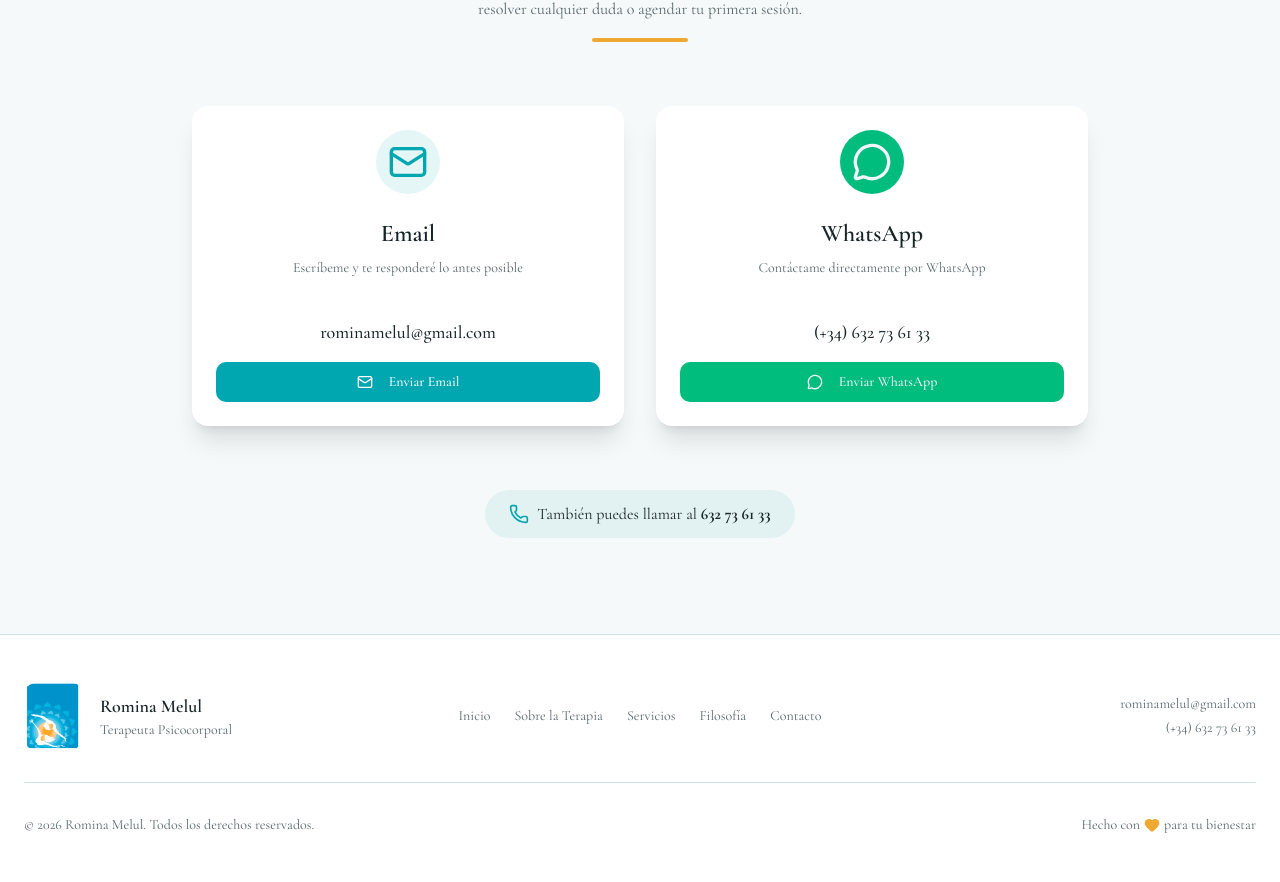
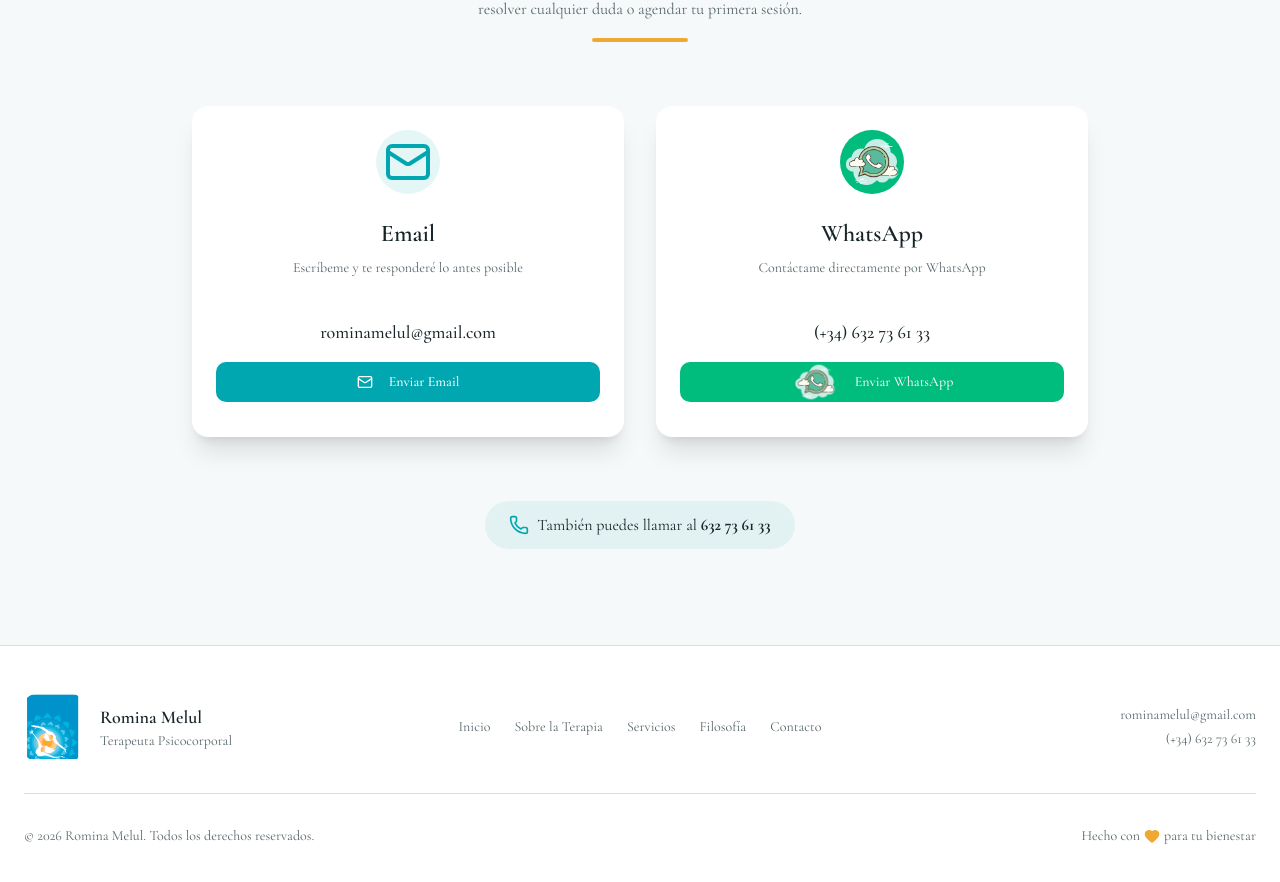
Before and after one commit to fitoji/rominamelul, a Next.js app: page / in a window 1280 px wide. Shown: the part 4316-5198 px from the top of the page. Built offline with nearby package versions, Linux system fonts and the light colour scheme.

Commit message:
icono watap

```diff
--- a/components/contact.tsx
+++ b/components/contact.tsx
@@ -6,7 +6,7 @@ import {
   CardHeader,
   CardTitle,
 } from '@/components/ui/card'
-import { Mail, MessageCircle, Phone } from 'lucide-react'
+import { Mail, Phone } from 'lucide-react'
 import Link from 'next/link'
 
 export function Contact() {
@@ -21,13 +21,20 @@ export function Contact() {
       color: 'primary',
     },
     {
-      icon: MessageCircle,
+      icon: (
+        <img
+          src="/icons8-whatsapp-100.png"
+          alt="WhatsApp"
+          className="h-16 w-16"
+        />
+      ),
       title: 'WhatsApp',
       description: 'Contáctame directamente por WhatsApp',
       value: '(+34) 632 73 61 33',
       href: 'https://wa.me/34632736133?text=Hola%20Romina,%20me%20gustaría%20obtener%20información%20sobre%20la%20Terapia%20Psicocorporal',
       buttonText: 'Enviar WhatsApp',
       color: 'accent',
+      isCustomIcon: true,
     },
   ]
 
@@ -65,13 +72,17 @@ export function Contact() {
                       : 'bg-emerald-500'
                   }`}
                 >
+                  {method.isCustomIcon ? (
+                    method.icon
+                  ) : (
                     <method.icon
-                    className={`h-10 w-10 ${
+                      className={`h-12 w-12 ${
                         method.color === 'primary'
                           ? 'text-primary'
                           : 'text-slate-100'
                       }`}
                     />
+                  )}
                 </div>
                 <CardTitle className="text-2xl text-foreground">
                   {method.title}
@@ -99,7 +110,15 @@ export function Contact() {
                       method.href.startsWith('http') ? '_blank' : undefined
                     }
                   >
+                    {method.isCustomIcon ? (
+                      <img
+                        src="/icons8-whatsapp-100.png"
+                        alt="WhatsApp"
+                        className="h-12 w-12 mr-2"
+                      />
+                    ) : (
                       <method.icon className="h-5 w-5 mr-2" />
+                    )}
                     {method.buttonText}
                   </Link>
                 </Button>
```
Also changed, not shown: public/icons8-whatsapp-100.png. Lines whose indentation alone changed are shown as unchanged.
